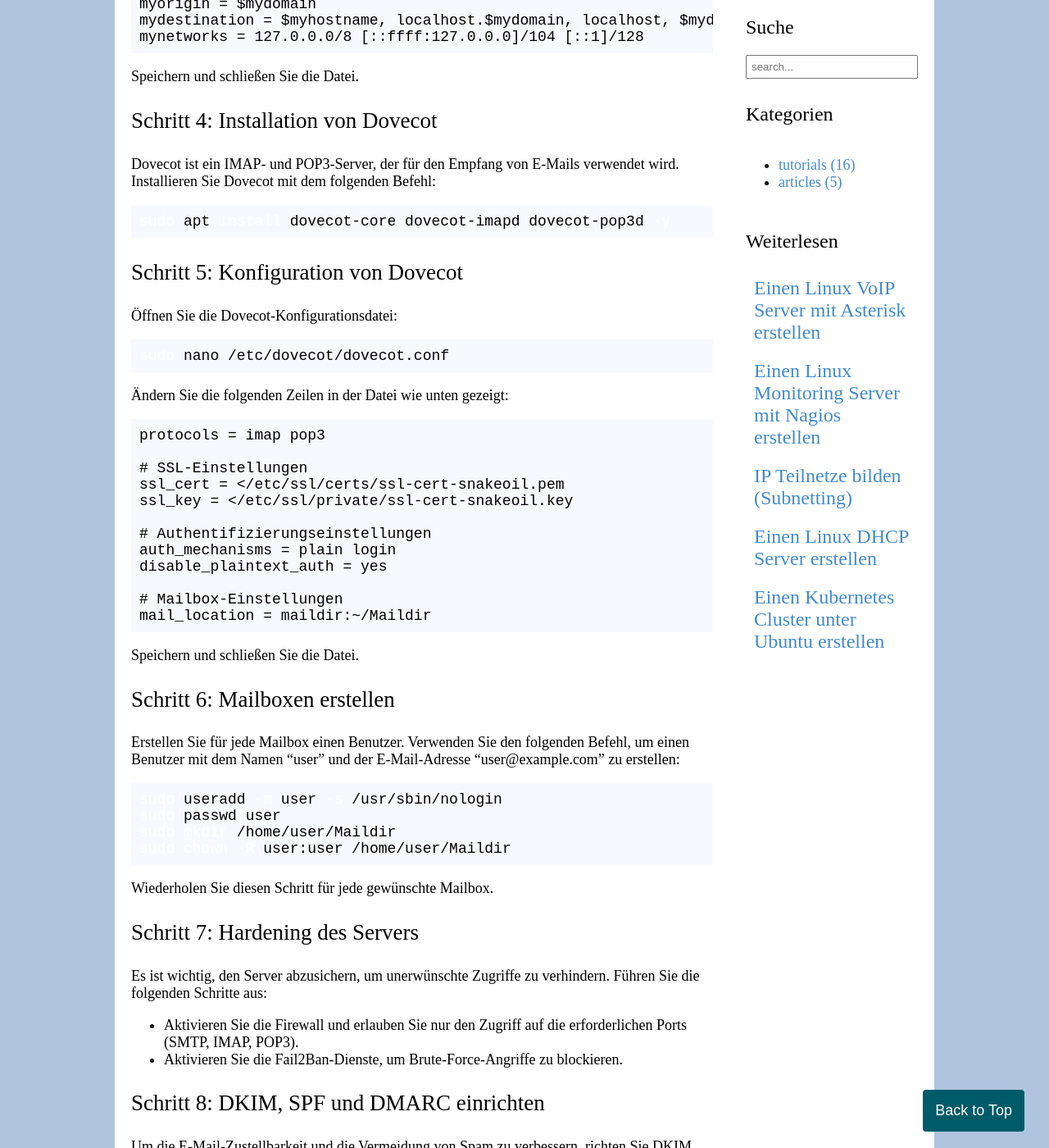
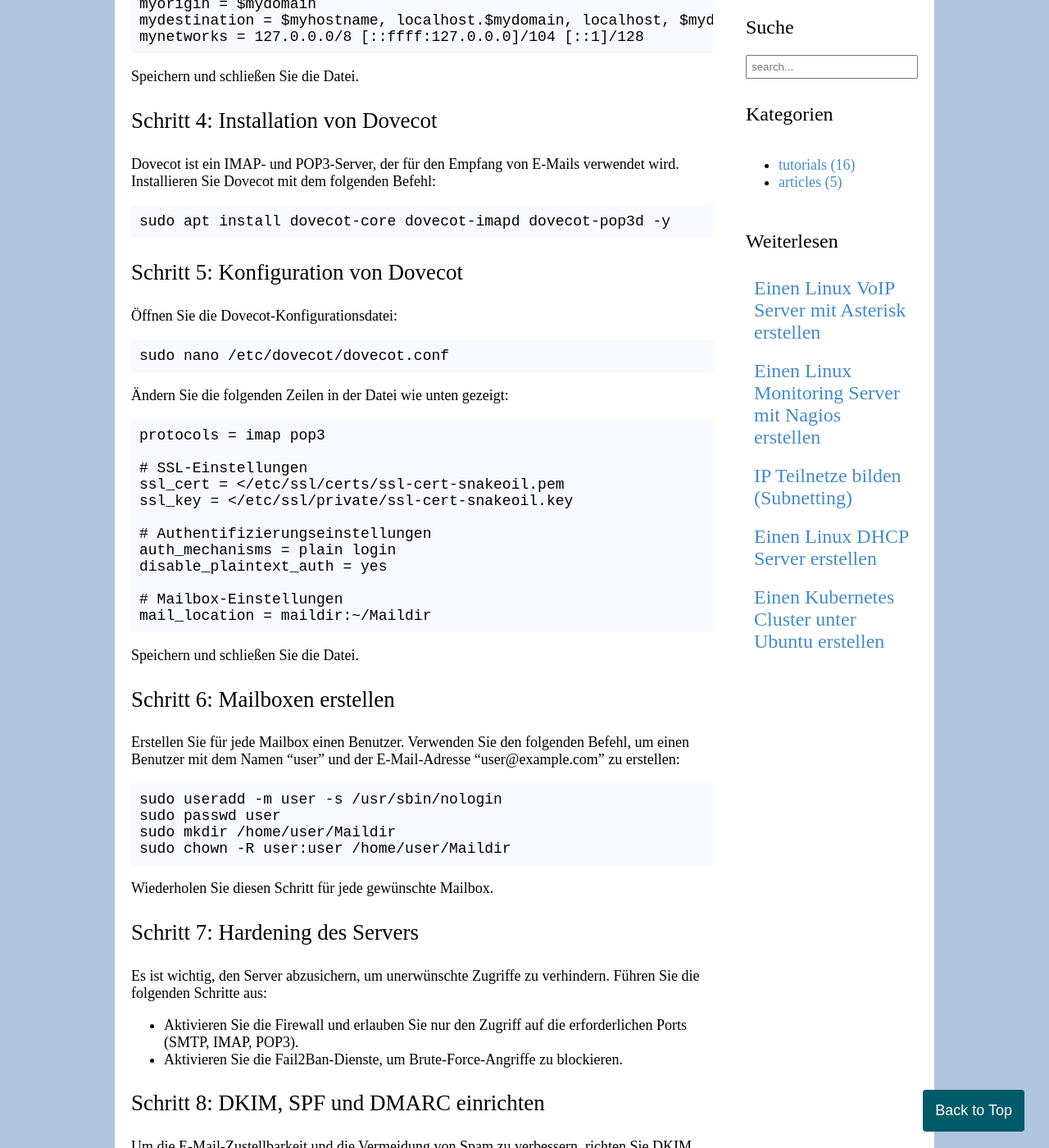
Before and after one commit to zarat/zarat.github.io, a Jekyll site: the page built from _posts/2018-05-23-mailserver.markdown, in a window 1280 px wide and 1400 px high, scrolled down 1562 px. Shown: the whole window at 82% size. Built offline with Jekyll 4.4.1, drawn with Linux system fonts in a browser that asks for light colours; some of the changed text lies outside the part shown.

Commit message:
Update 2018-05-23-mailserver.markdown

````diff
--- a/_posts/2018-05-23-mailserver.markdown
+++ b/_posts/2018-05-23-mailserver.markdown
@@ -19,7 +19,7 @@ Dieser Artikel beschreibt, wie man einen Mailserver mit Postfix und Dovecot unte
 
 Bevor wir mit der Einrichtung des Mailservers beginnen, stellen wir sicher, dass das System auf dem neuesten Stand ist. Führen Sie dazu die folgenden Befehle aus:
 
-```bash
+```
 sudo apt update
 sudo apt upgrade -y
 ```
@@ -28,7 +28,7 @@ sudo apt upgrade -y
 
 Postfix ist ein weit verbreiteter Mail Transfer Agent (MTA) und wird für den Versand und Empfang von E-Mails verwendet. Installieren Sie Postfix mit dem folgenden Befehl:
 
-```bash
+```
 sudo apt install postfix -y
 ```
 
@@ -38,13 +38,13 @@ Während der Installation wird ein Konfigurationsassistent angezeigt. Wählen Si
 
 Öffnen Sie die Postfix-Konfigurationsdatei mit einem Texteditor:
 
-```bash
+```
 sudo nano /etc/postfix/main.cf
 ```
 
 Fügen Sie die folgenden Zeilen am Ende der Datei hinzu:
 
-```plaintext
+```
 # TLS-Einstellungen
 smtpd_tls_cert_file=/etc/ssl/certs/ssl-cert-snakeoil.pem
 smtpd_tls_key_file=/etc/ssl/private/ssl-cert-snakeoil.key
@@ -73,7 +73,7 @@ Speichern und schließen Sie die Datei.
 
 Dovecot ist ein IMAP- und POP3-Server, der für den Empfang von E-Mails verwendet wird. Installieren Sie Dovecot mit dem folgenden Befehl:
 
-```bash
+```
 sudo apt install dovecot-core dovecot-imapd dovecot-pop3d -y
 ```
 
@@ -81,7 +81,7 @@ sudo apt install dovecot-core dovecot-imapd dovecot-pop3d -y
 
 Öffnen Sie die Dovecot-Konfigurationsdatei:
 
-```bash
+```
 sudo nano /etc/dovecot/dovecot.conf
 ```
 
@@ -89,7 +89,7 @@ sudo nano /etc/dovecot/dovecot.conf
 
 
 
-```plaintext
+```
 protocols = imap pop3
 
 # SSL-Einstellungen
@@ -110,7 +110,7 @@ Speichern und schließen Sie die Datei.
 
 Erstellen Sie für jede Mailbox einen Benutzer. Verwenden Sie den folgenden Befehl, um einen Benutzer mit dem Namen "user" und der E-Mail-Adresse "user@example.com" zu erstellen:
 
-```bash
+```
 sudo useradd -m user -s /usr/sbin/nologin
 sudo passwd user
 sudo mkdir /home/user/Maildir
````
